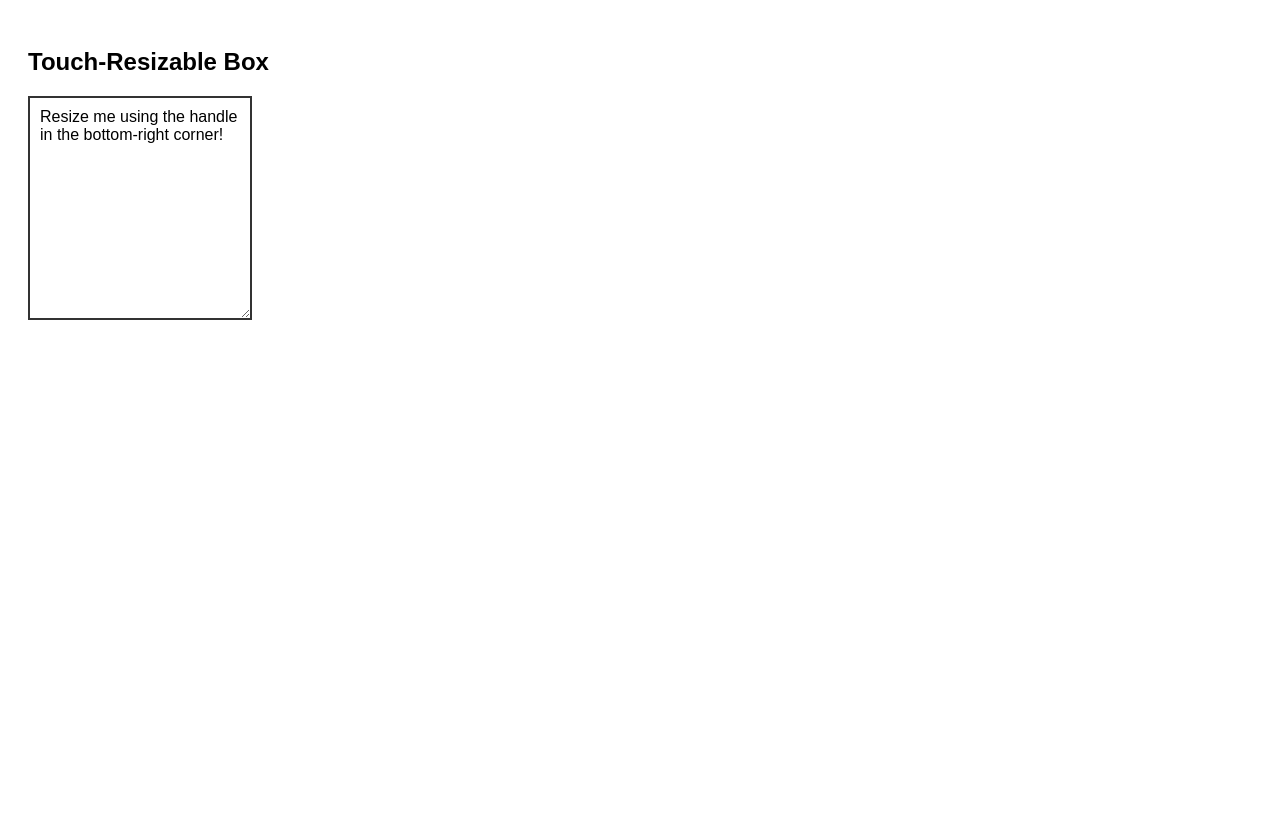
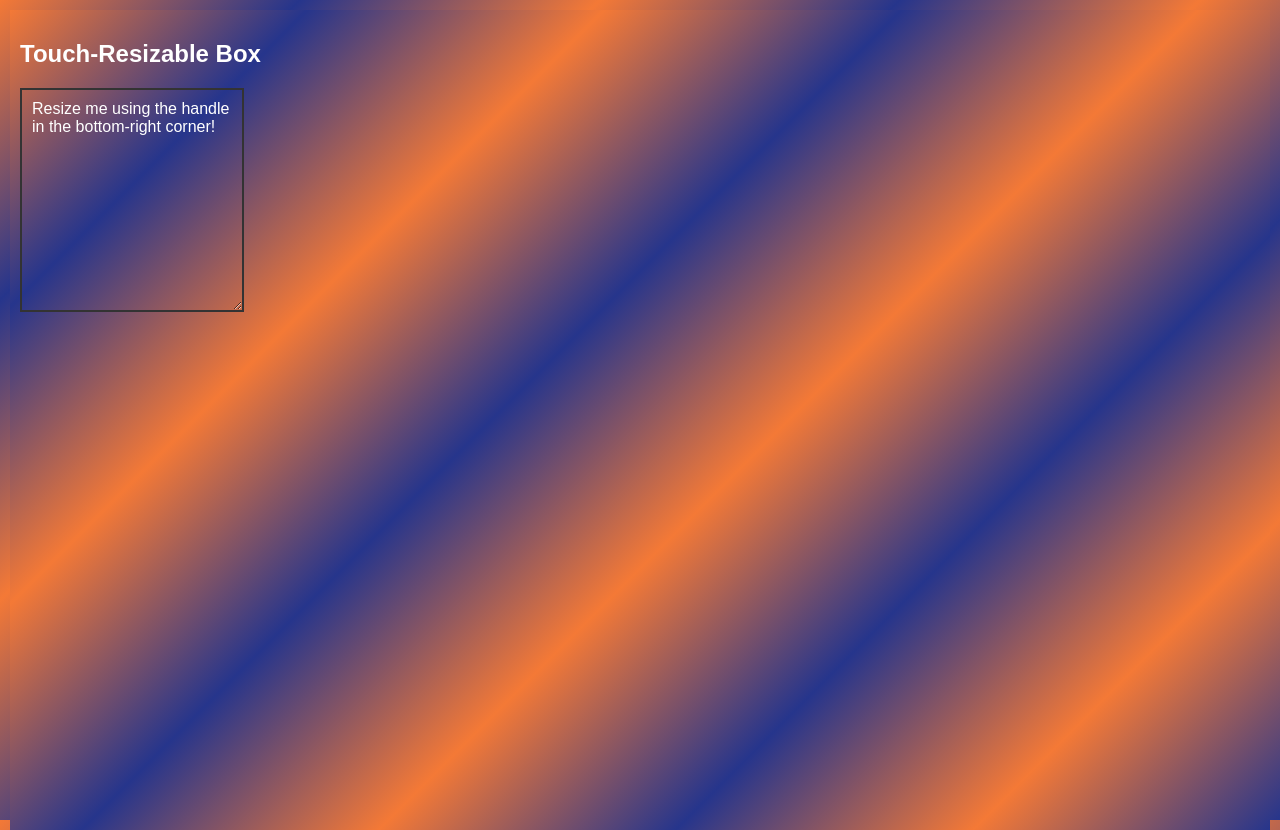
Before and after one commit to emilytaylor0597/Resize, a plain HTML site: page index.html in a window 1280 px wide. Before the commit the page ends 800 px from the top, so only its background shows below. Drawn offline with Linux system fonts and the light colour scheme.

Commit message:
Update index.html

```diff
--- a/index.html
+++ b/index.html
@@ -3,11 +3,15 @@
 <head>
   <meta charset="UTF-8">
   <meta name="viewport" content="width=device-width, initial-scale=1.0">
-  <title>Resizable Box</title>
+  <title>Resize</title>
   <style>
-    body {
+     html, body {
+      margin: 0;
+      padding: 10px;
+      height: 100%;
       font-family: sans-serif;
-      padding: 20px;
+      background: linear-gradient(135deg, #f47936, #26358C, #f47936, #26358C, #f47936, #26358C, #f47936, #26358C);
+      color: white;
     }
 
     .resizable-box {
```
